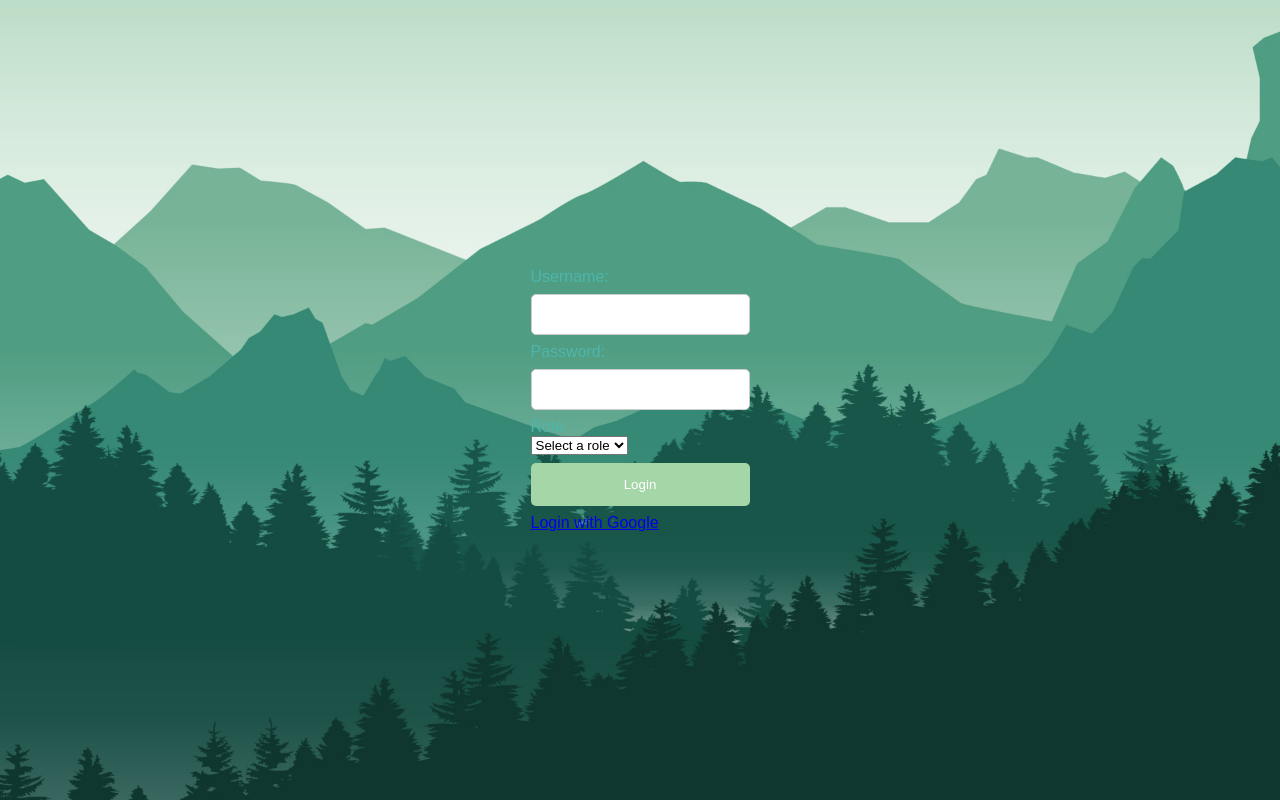
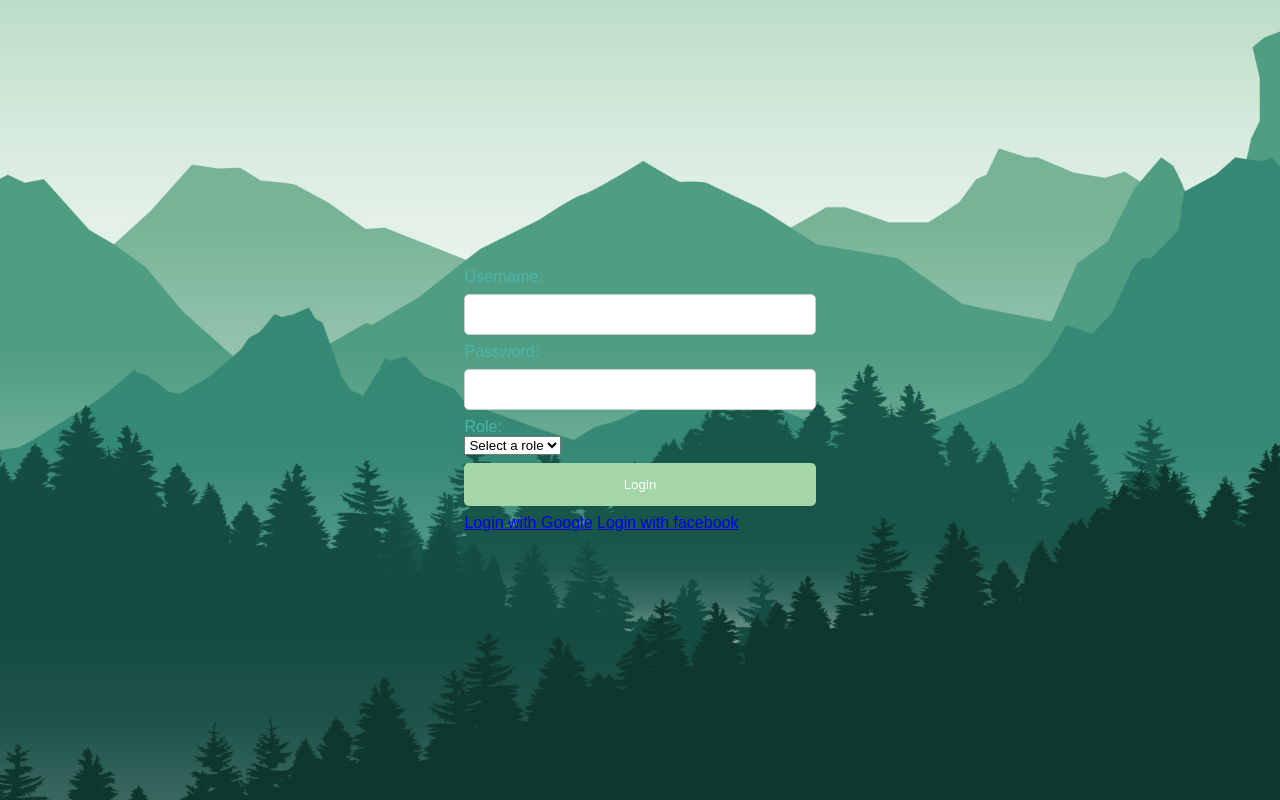
Before and after one commit to ushaaaaaaa/userauthen, a website: page index.html in a window 1280 px wide. Drawn offline with nearby package versions, Linux system fonts and the light colour scheme; no server answers.

Commit message:
index.html

```diff
--- a/index.html
+++ b/index.html
@@ -27,6 +27,7 @@
       <br>
       <button type="submit">Login</button>
       <a href="/auth/google">Login with Google</a>
+      <a href="/auth/facebook">Login with facebook</a>
     </form>
     <script src="script.js"></script>
     <script src="https://cdn.jsdelivr.net/npm/axios/dist/axios.min.js"></script>
```
